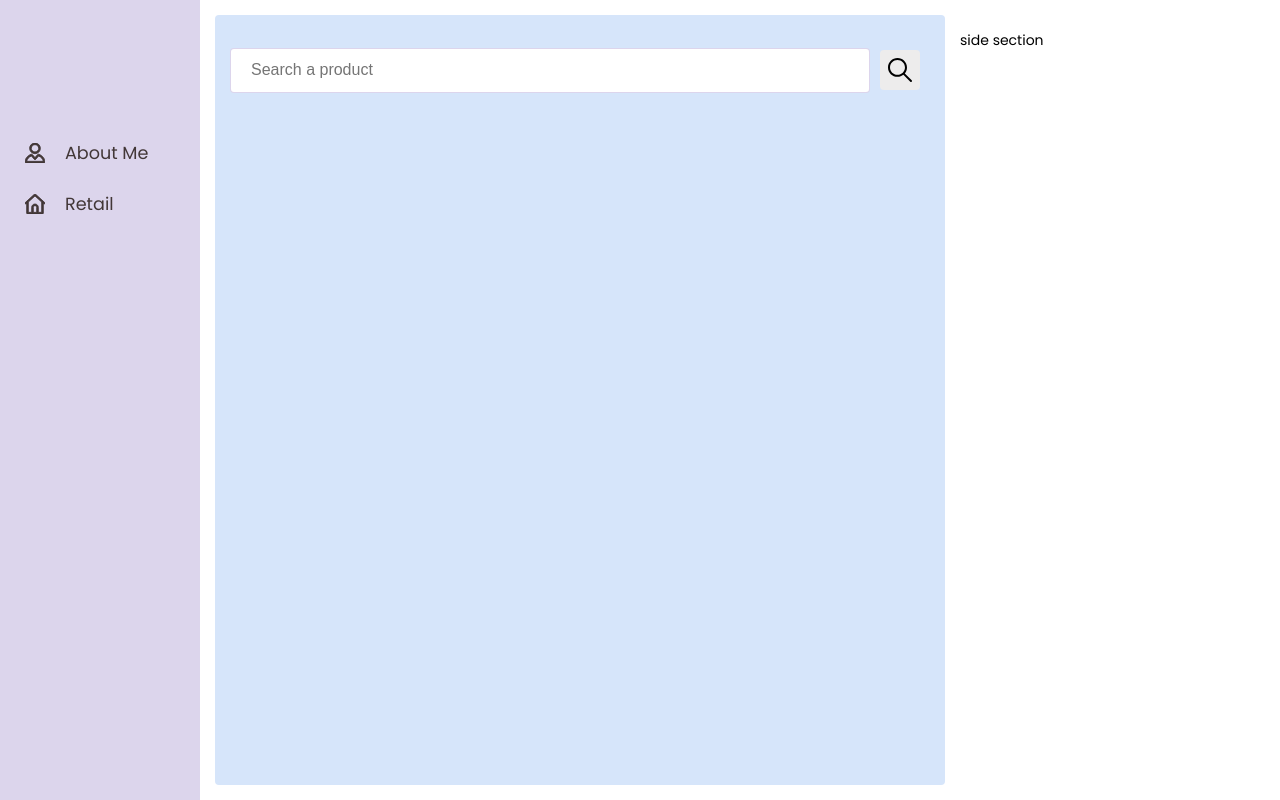
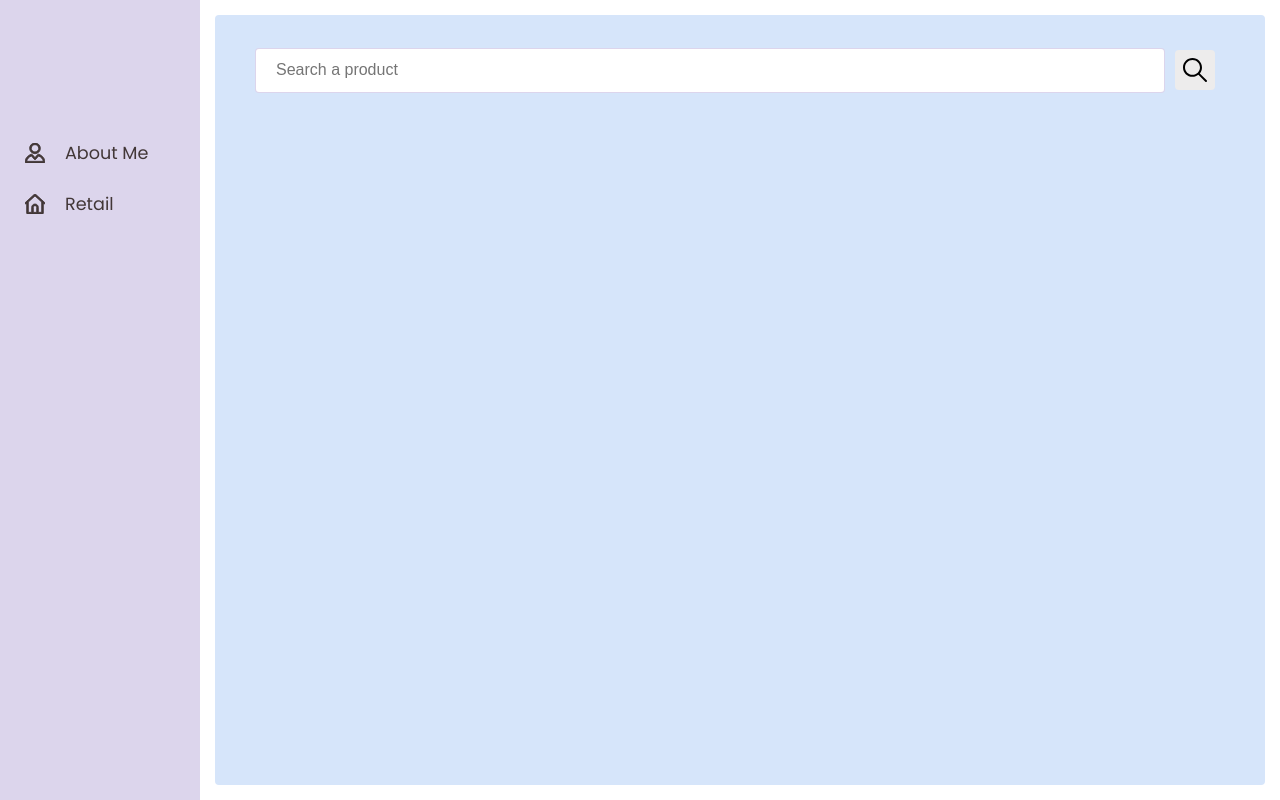
Before and after one commit to SthAneal/myNote, a React (Create React App) app: page /retail in a window 1280 px wide. Built offline with nearby package versions, Linux system fonts and the light colour scheme; some icons are missing.

Commit message:
search on enter key press implemented.

```diff
--- a/src/components/Retail.tsx
+++ b/src/components/Retail.tsx
@@ -1,4 +1,4 @@
-import {useContext, useEffect, useRef} from 'react';
+import React, {useContext, useEffect, useRef} from 'react';
 import { RetailContext } from "../context/RetailContext";
 
 import { FlexDiv } from "../styles/globalStyleComponent";
@@ -21,8 +21,23 @@ export const Retail = ()=>{
             // console.log(searchButtonRef.current.disabled);
             // searchButtonRef.current.disabled = true;
             retailContext.enableSearchBtn(false);
+
+            // console.log(searchInputRef.current);
+            console.log('Retail:searchChangeHandler');
+
         }else{
             retailContext.enableSearchBtn(true);
+            console.log('Retail:searchChangeHandler');
+        }
+    }
+
+    const searchOnEnterKey = (event:React.KeyboardEvent<HTMLInputElement>):void=>{
+        if(searchInputRef.current.value.length > 0 && searchInputRef.current.value.trim() !==''){
+            if(event.key === 'Enter'){
+                retailContext.searchProduct(searchInputRef.current.value);
+                console.log('Retail:searchOnEnterKey');
+
+            }
         }
     }
 
@@ -71,9 +86,9 @@ export const Retail = ()=>{
             </FlexDiv> */}
 
             <FlexDiv flex="1 1 320px" padding="15px" height="100%" flexDirection="column" className="main-body">
-                <FlexDiv flex="0 0 80px" flexGap="10px" width="100%" justifyContent="start" alignItems="center">
-                    <FlexDiv flex="1 1 auto">
-                        <input className="search" type="text" ref={searchInputRef} onChange={searchChangeHandler} placeholder="Search a product"/>
+                <FlexDiv flex="0 0 80px" flexGap="10px" width="100%" justifyContent="center" alignItems="center">
+                    <FlexDiv flex="0 1 910px">
+                        <input className="search" type="text" ref={searchInputRef} onChange={searchChangeHandler} onKeyPress={searchOnEnterKey} placeholder="Search a product"/>
                     </FlexDiv>
                     <FlexDiv flex="0 0 50px">
                         <button className='search-button' ref={searchButtonRef} onClick={searchProduct} disabled={retailContext.state.searchBtnDisabled}><SearchIcon/></button>
@@ -87,9 +102,10 @@ export const Retail = ()=>{
 
             </FlexDiv>
 
-            <FlexDiv flex="0 1 320px" padding="15px" height="100%" flexDirection="column">
+            {/* <FlexDiv flex="0 1 320px" padding="15px" height="100%" flexDirection="column">
                 side section
-            </FlexDiv>
+            </FlexDiv> */}
+
         </FlexDiv>
     )
 }
```
